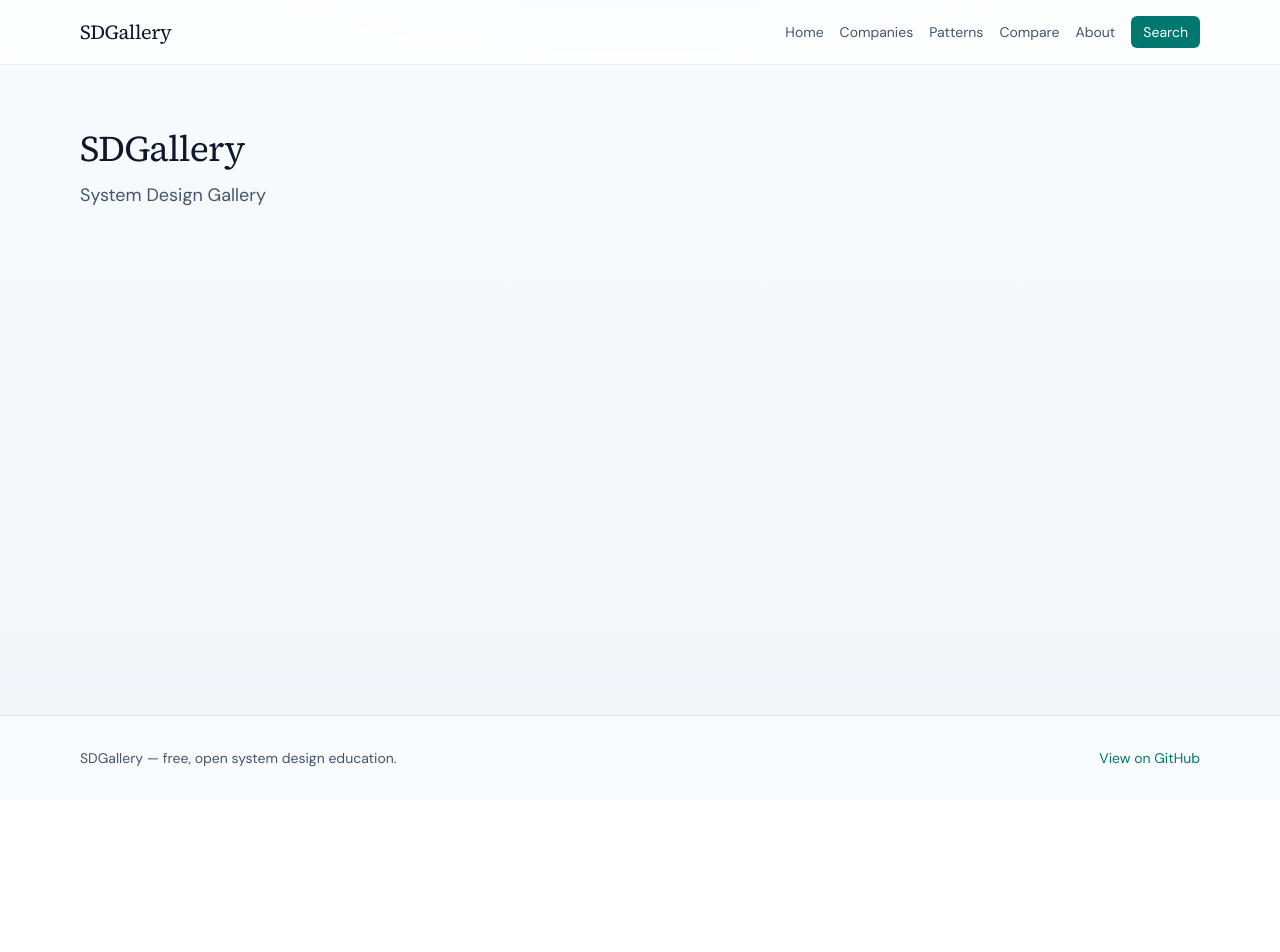
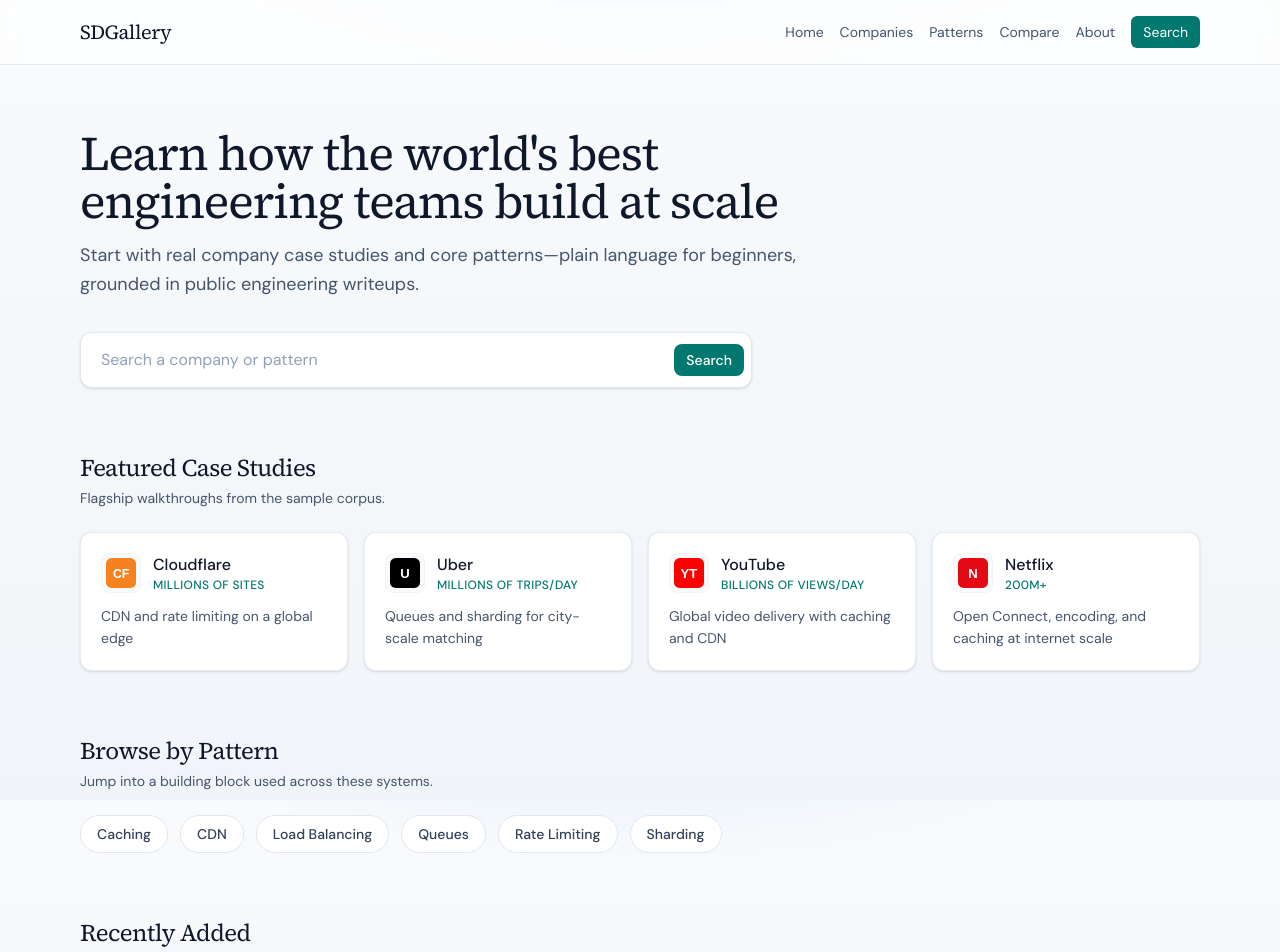
Before and after one commit to 008993368-yaz/SDGallery, a Next.js app: page / in a window 1280 px wide. Shown: the top 952 px of the page. Before the commit the page ends 800 px from the top, so only its background shows below. Built offline with nearby package versions, Linux system fonts and the light colour scheme.

Commit message:
feat: home page with featured studies and patterns

```diff
--- a/src/app/page.tsx
+++ b/src/app/page.tsx
@@ -1,12 +1,79 @@
-import { SITE_NAME, SITE_TAGLINE } from "@/lib/constants";
+import { CaseStudyCard } from "@/components/cards/CaseStudyCard";
+import { PatternPill } from "@/components/cards/PatternPill";
+import { SearchBox } from "@/components/search/SearchBox";
+import {
+  getFeaturedCaseStudies,
+  getPatterns,
+  getRecentCaseStudies,
+} from "@/lib/content";
 
 export default function Home() {
+  const featured = getFeaturedCaseStudies();
+  const patterns = getPatterns();
+  const recent = getRecentCaseStudies(6);
+
   return (
-    <div className="mx-auto max-w-6xl px-4 py-16">
-      <h1 className="font-display text-4xl tracking-tight text-slate-900">
-        {SITE_NAME}
-      </h1>
-      <p className="mt-3 text-lg text-slate-600">{SITE_TAGLINE}</p>
+    <div className="mx-auto max-w-6xl px-4 py-12 sm:py-16">
+      <section className="max-w-3xl">
+        <h1 className="font-display text-4xl tracking-tight text-slate-900 sm:text-5xl">
+          Learn how the world&apos;s best engineering teams build at scale
+        </h1>
+        <p className="mt-4 text-lg leading-relaxed text-slate-600">
+          Start with real company case studies and core patterns—plain language
+          for beginners, grounded in public engineering writeups.
+        </p>
+        <SearchBox size="large" className="mt-8 max-w-2xl" />
+      </section>
+
+      <section className="mt-16">
+        <div className="flex items-end justify-between gap-4">
+          <div>
+            <h2 className="font-display text-2xl tracking-tight text-slate-900">
+              Featured Case Studies
+            </h2>
+            <p className="mt-1 text-sm text-slate-600">
+              Flagship walkthroughs from the sample corpus.
+            </p>
+          </div>
+        </div>
+        <div className="mt-6 grid gap-4 sm:grid-cols-2 lg:grid-cols-4">
+          {featured.map((study) => (
+            <CaseStudyCard key={study.slug} study={study} />
+          ))}
+        </div>
+      </section>
+
+      <section className="mt-16">
+        <h2 className="font-display text-2xl tracking-tight text-slate-900">
+          Browse by Pattern
+        </h2>
+        <p className="mt-1 text-sm text-slate-600">
+          Jump into a building block used across these systems.
+        </p>
+        <div className="mt-6 flex flex-wrap gap-3">
+          {patterns.map((pattern) => (
+            <PatternPill key={pattern.slug} pattern={pattern} />
+          ))}
+        </div>
+      </section>
+
+      <section className="mt-16">
+        <h2 className="font-display text-2xl tracking-tight text-slate-900">
+          Recently Added
+        </h2>
+        <p className="mt-1 text-sm text-slate-600">
+          Newest studies by publish date.
+        </p>
+        <div className="mt-6 flex gap-4 overflow-x-auto pb-2">
+          {recent.map((study) => (
+            <CaseStudyCard
+              key={study.slug}
+              study={study}
+              className="w-72 shrink-0"
+            />
+          ))}
+        </div>
+      </section>
     </div>
   );
 }
--- /dev/null
+++ b/src/components/cards/CaseStudyCard.tsx
@@ -0,0 +1,53 @@
+import Image from "next/image";
+import Link from "next/link";
+import { getCompany } from "@/lib/content";
+import type { CaseStudy } from "@/lib/types";
+
+type CaseStudyCardProps = {
+  study: CaseStudy;
+  className?: string;
+};
+
+export function CaseStudyCard({ study, className = "" }: CaseStudyCardProps) {
+  const company = getCompany(study.company);
+  const companyName = company?.name ?? study.company;
+  const logo = company?.logo;
+  const scaleStat = study.stats.users;
+
+  return (
+    <Link
+      href={`/case-studies/${study.slug}`}
+      className={`group flex min-w-[16rem] flex-col gap-3 rounded-xl border border-slate-200/80 bg-white p-5 shadow-sm transition hover:-translate-y-0.5 hover:border-teal-600/40 hover:shadow-md ${className}`}
+    >
+      <div className="flex items-center gap-3">
+        {logo ? (
+          <Image
+            src={logo}
+            alt=""
+            width={40}
+            height={40}
+            className="h-10 w-10 rounded-lg border border-slate-100 bg-slate-50 object-contain p-1"
+          />
+        ) : (
+          <div
+            aria-hidden
+            className="flex h-10 w-10 items-center justify-center rounded-lg bg-slate-100 text-sm font-semibold text-slate-500"
+          >
+            {companyName.slice(0, 1)}
+          </div>
+        )}
+        <div className="min-w-0">
+          <p className="truncate font-medium text-slate-900 group-hover:text-teal-800">
+            {companyName}
+          </p>
+          <p className="text-xs font-medium tracking-wide text-teal-700 uppercase">
+            {scaleStat}
+          </p>
+        </div>
+      </div>
+      <p className="line-clamp-2 text-sm leading-relaxed text-slate-600">
+        {study.hook}
+      </p>
+    </Link>
+  );
+}
--- /dev/null
+++ b/src/components/cards/PatternPill.tsx
@@ -0,0 +1,17 @@
+import Link from "next/link";
+import type { Pattern } from "@/lib/types";
+
+type PatternPillProps = {
+  pattern: Pattern;
+};
+
+export function PatternPill({ pattern }: PatternPillProps) {
+  return (
+    <Link
+      href={`/patterns/${pattern.slug}`}
+      className="inline-flex items-center rounded-full border border-slate-200 bg-white px-4 py-2 text-sm font-medium text-slate-700 transition hover:border-teal-600 hover:bg-teal-50 hover:text-teal-800"
+    >
+      {pattern.name}
+    </Link>
+  );
+}
--- /dev/null
+++ b/src/components/search/SearchBox.tsx
@@ -0,0 +1,37 @@
+type SearchBoxProps = {
+  className?: string;
+  size?: "default" | "large";
+};
+
+export function SearchBox({ className = "", size = "default" }: SearchBoxProps) {
+  const inputClass =
+    size === "large"
+      ? "h-14 rounded-xl px-5 text-base shadow-sm"
+      : "h-11 rounded-lg px-4 text-sm";
+
+  return (
+    <form
+      method="get"
+      action="/search"
+      className={`group relative w-full ${className}`}
+      role="search"
+    >
+      <label htmlFor="home-search-q" className="sr-only">
+        Search a company or pattern
+      </label>
+      <input
+        id="home-search-q"
+        type="search"
+        name="q"
+        placeholder="Search a company or pattern"
+        className={`w-full border border-slate-200 bg-white text-slate-900 outline-none transition placeholder:text-slate-400 focus:border-teal-600 focus:ring-2 focus:ring-teal-600/20 ${inputClass}`}
+      />
+      <button
+        type="submit"
+        className="absolute top-1/2 right-2 -translate-y-1/2 rounded-lg bg-teal-700 px-3 py-1.5 text-sm font-medium text-white transition hover:bg-teal-800 focus-visible:outline focus-visible:outline-2 focus-visible:outline-offset-2 focus-visible:outline-teal-700"
+      >
+        Search
+      </button>
+    </form>
+  );
+}
```
